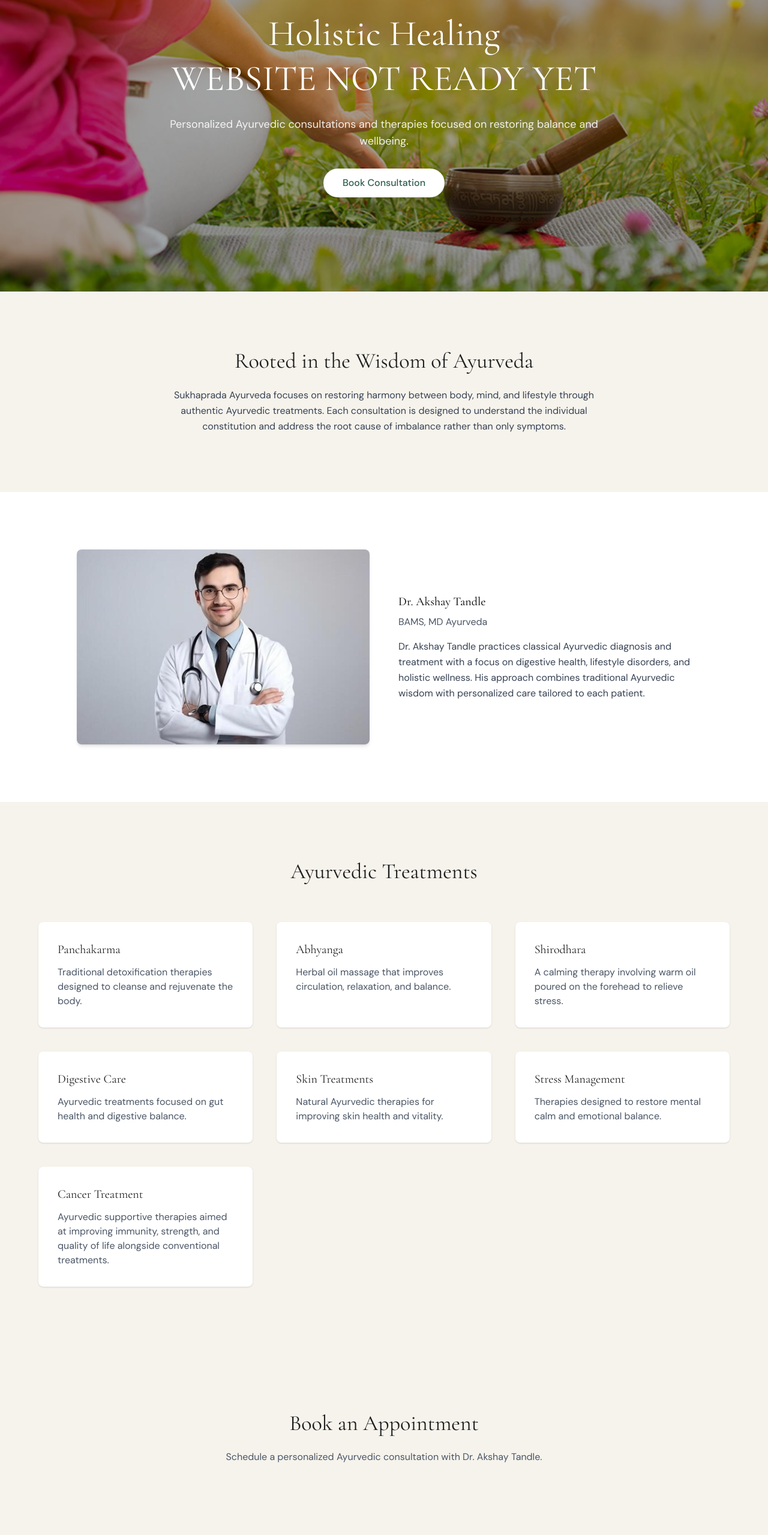
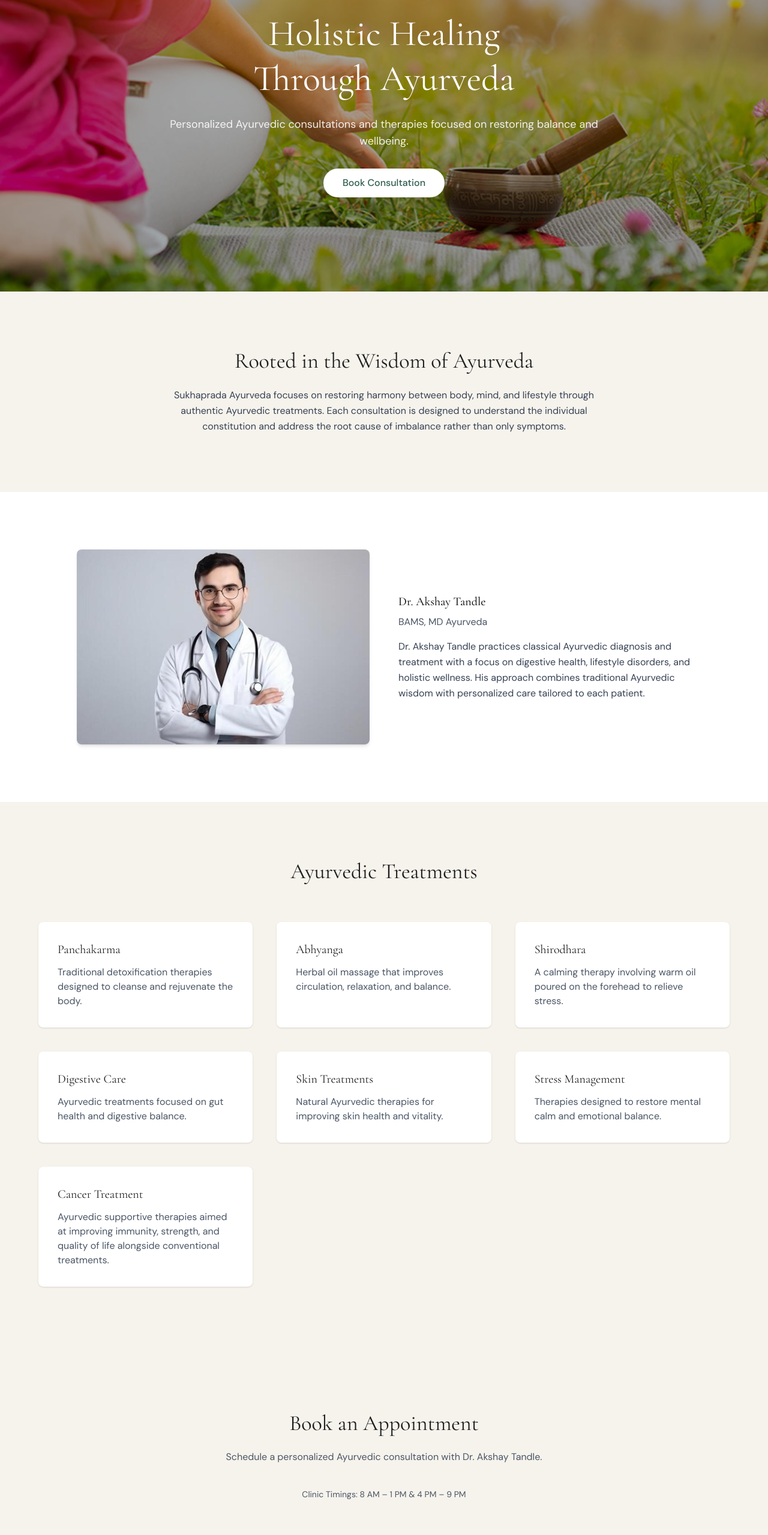
Before and after one commit to vardhantandle1207/sukhaprada-ayurveda, a Next.js app: page / in a window 1280 px wide. Shown: the part 234-2793 px from the top of the page at 60% size. Built offline with nearby package versions, Linux system fonts and the light colour scheme.

Commit message:
updated text

```diff
--- a/components/BookingCTA.tsx
+++ b/components/BookingCTA.tsx
@@ -13,6 +13,10 @@ export default function BookingCTA() {
           Schedule a personalized Ayurvedic consultation with
           Dr. Akshay Tandle.
         </p>
+        <p className="text-center text-sm mt-4 text-gray-600">
+          Clinic Timings: 8 AM – 1 PM & 4 PM – 9 PM
+        </p>
+
 
       </div>
 
--- a/components/BookingForm.tsx
+++ b/components/BookingForm.tsx
@@ -68,6 +68,8 @@ Message: ${form.message}
         {/* <h2 className="text-4xl font-serif text-center mb-10">
           Book Appointment
         </h2> */}
+
+
 
         <form onSubmit={handleSubmit} className="space-y-5">
 
@@ -168,9 +170,6 @@ Message: ${form.message}
 
         </form>
 
-        <p className="text-center text-sm mt-4 text-gray-600">
-          Clinic Timings: 8 AM – 1 PM & 4 PM – 9 PM
-        </p>
 
       </div>
     </section>
--- a/components/Hero.tsx
+++ b/components/Hero.tsx
@@ -14,7 +14,7 @@ export default function Hero() {
         <h1 className="text-4xl md:text-6xl mb-6 leading-tight">
           Holistic Healing
           <br />
-           WEBSITE NOT READY YET
+           Through Ayurveda
         </h1>
 
         <p className="text-lg opacity-90 mt-6 mb-8">
```
